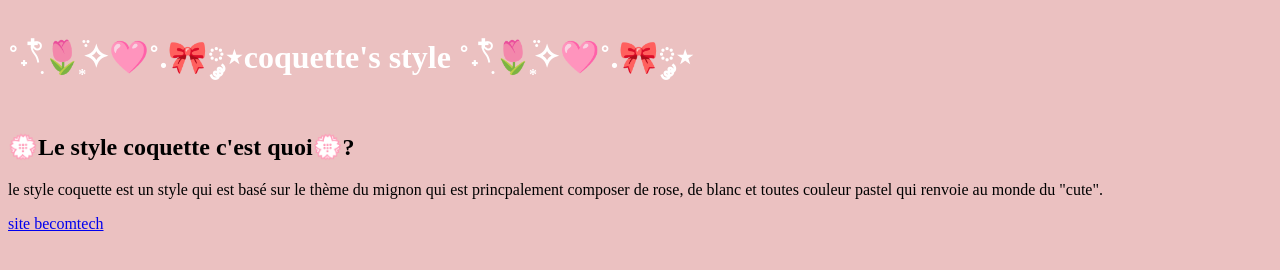
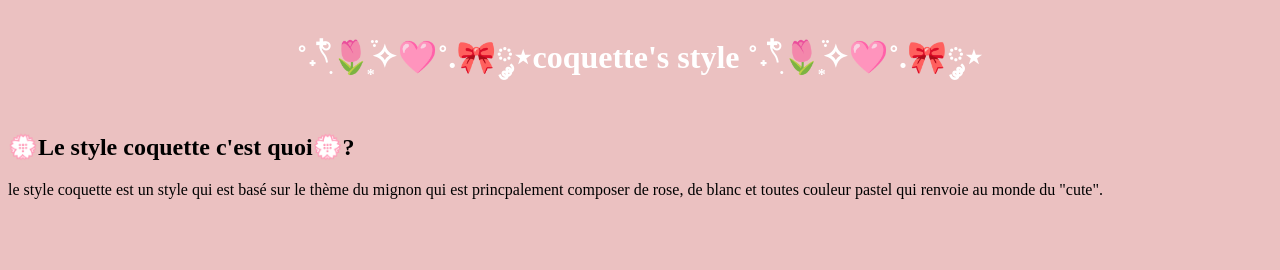
Before and after one commit to cmla-snse/COQUETTE, a plain HTML site: page index.html in a window 1280 px wide. Drawn offline with Linux system fonts and the light colour scheme.

Commit message:
Add files via upload

```diff
--- a/index.html
+++ b/index.html
@@ -13,6 +13,5 @@
     <link href="style.css" rel="stylesheet" type="text/css"/>
 	<p>
 	</p>
-	<a href= "https://becomtech.fr/">site becomtech</a>
 </body>
 </html>
--- a/style.css
+++ b/style.css
@@ -1,5 +1,6 @@
 h1{
 	color:white;
+	text-align: center;
 }
 body{
     background-color:#ebc1c1;
```
